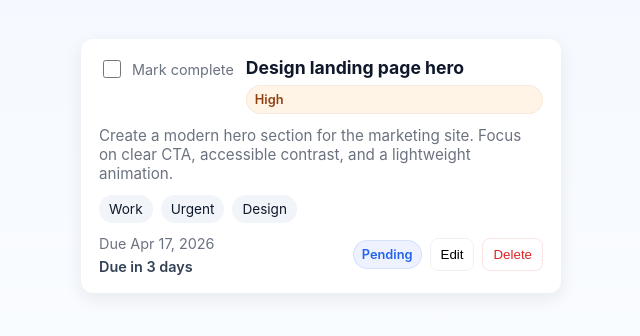
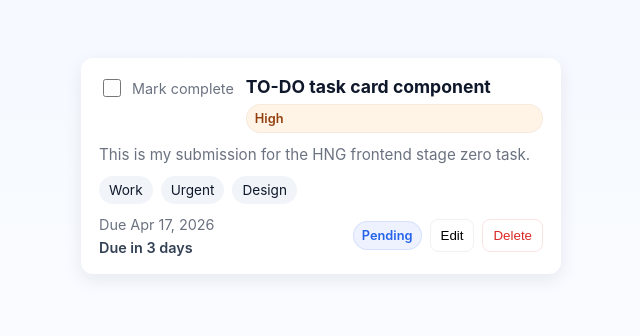
Before and after one commit to PrinceSamuelAdeyemo/hng14stage0-frontend, a plain HTML site: page index.html in a window 1280 px wide. Shown: the part 234-570 px from the top of the page, without its empty margins (319-959 px from the left). Drawn offline with Linux system fonts and the light colour scheme.

Commit message:
edited minor texts

```diff
--- a/index.html
+++ b/index.html
@@ -20,7 +20,7 @@
 
           <div class="meta">
             <!-- Title -->
-            <h2 id="todo-title" data-testid="test-todo-title">Design landing page hero</h2>
+            <h2 id="todo-title" data-testid="test-todo-title">TO-DO task card component</h2>
 
             <!-- Priority badge -->
             <span class="badge priority" data-testid="test-todo-priority" aria-label="Priority: High">High</span>
@@ -29,7 +29,7 @@
 
         <!-- Description / notes -->
         <p class="description" data-testid="test-todo-description">
-          Create a modern hero section for the marketing site. Focus on clear CTA, accessible contrast, and a lightweight animation.
+          This is my submission for the HNG frontend stage zero task.
         </p>
 
         <!-- Tags as a wrapping list of chips -->
```
